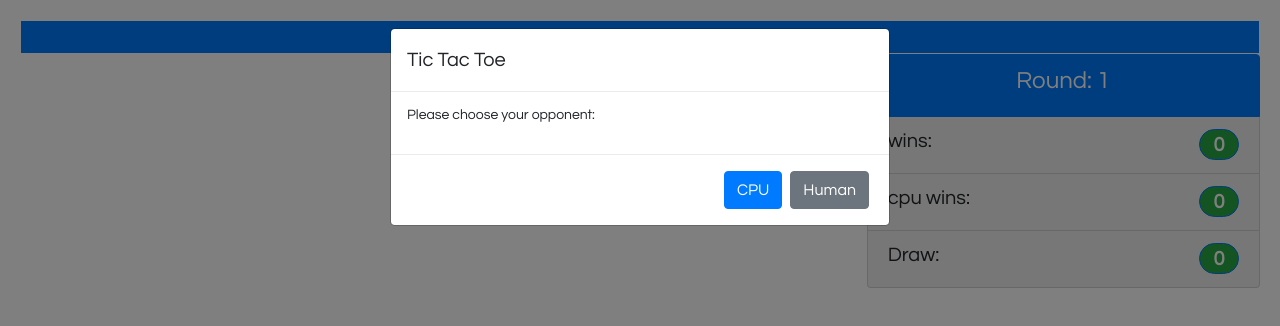
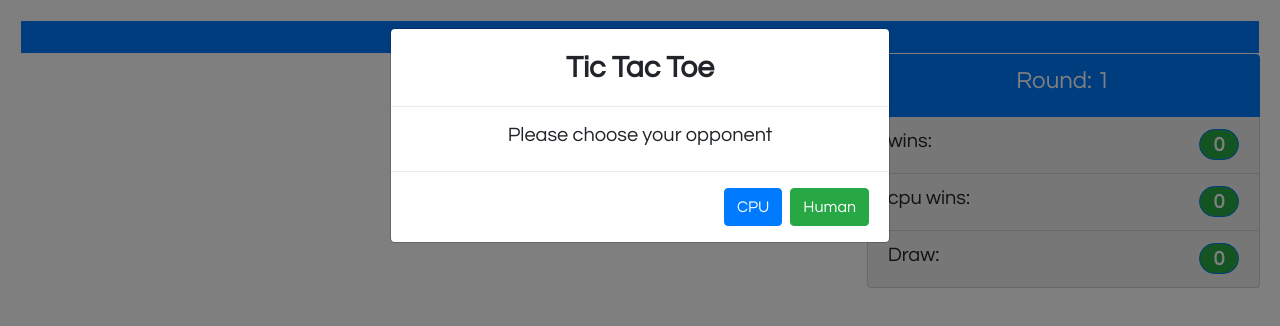
Before and after one commit to Dariuszsibik/react-tic-tac-toe, a React app: page / in a window 1280 px wide. Built offline with nearby package versions, Linux system fonts and the light colour scheme.

Commit message:
Add style from bootstrap4

```diff
--- a/src/index.css
+++ b/src/index.css
@@ -113,3 +113,14 @@ span.X {
   font-size: 50px;
   font-weight: bold;
 }
+
+.modal-title {
+  width: 100%;
+  text-align: center;
+  font-size: 30px;
+  font-weight: bold;
+}
+
+.form-control {
+  display: inline-block;
+}
--- a/src/modal.js
+++ b/src/modal.js
@@ -27,13 +27,15 @@ class ModalClass extends React.Component {
         <Modal isOpen={this.state.modal} toggle={this.toggle} className={this.props.className}>
           <ModalHeader toggle={this.toggle}>Tic Tac Toe</ModalHeader>
           <ModalBody>
-          <p className="toHide">Please choose your opponent:</p>
-          <label className="hide" id="p1">Podaj swoje imię <input id="player1" type="tekst"/></label>
-          <label className="hide">Podaj swoje imię <input id="player2" type="tekst"/></label>
+          <h5 className="text-center toHide">Please choose your opponent</h5>
+
+
+            <label for="player1" className="col-form-label hide" id="p1">Podaj swoje imię ( X ) <input type="text" id="player1" className="form-control" /></label>
+            <label for="player2" className="col-form-label hide" id="p1">Podaj swoje imię ( O ) <input type="text" id="player2" className="form-control" /></label>
           </ModalBody>
           <ModalFooter>
             <Button color="primary toHide" onClick={this.props.playCpu} >CPU</Button>
-            <Button color="secondary toHide" onClick={this.props.playHuman}>Human</Button>
+            <Button color="success toHide" onClick={this.props.playHuman}>Human</Button>
             <Button color="primary hide" id="hideButton" onClick={() => this.props.startGame()}>Play</Button>
           </ModalFooter>
         </Modal>
```
